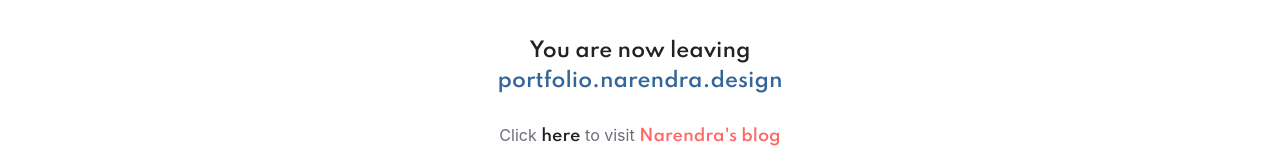
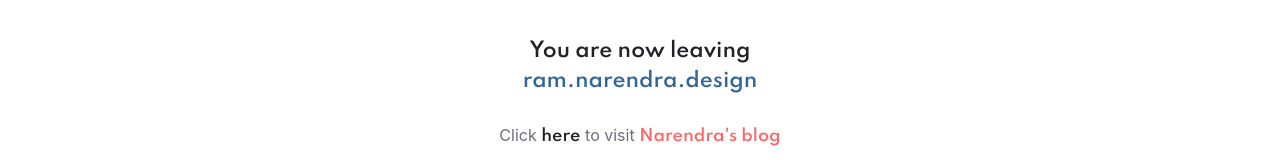
Before and after one commit to narenkram/Lance, a Nuxt app: page /blog in a window 1280 px wide. Shown: the part 224-384 px from the top of the page. Built offline with nearby package versions, Linux system fonts and the light colour scheme.

Commit message:
update text url

```diff
--- a/pages/blog.vue
+++ b/pages/blog.vue
@@ -5,7 +5,7 @@
         <div class="col-12 text-center">
           <h4>
             You are now leaving <br />
-            <span class="text-secondary">portfolio.narendra.design</span>
+            <span class="text-secondary">ram.narendra.design</span>
           </h4>
           <p>
             Click
```
